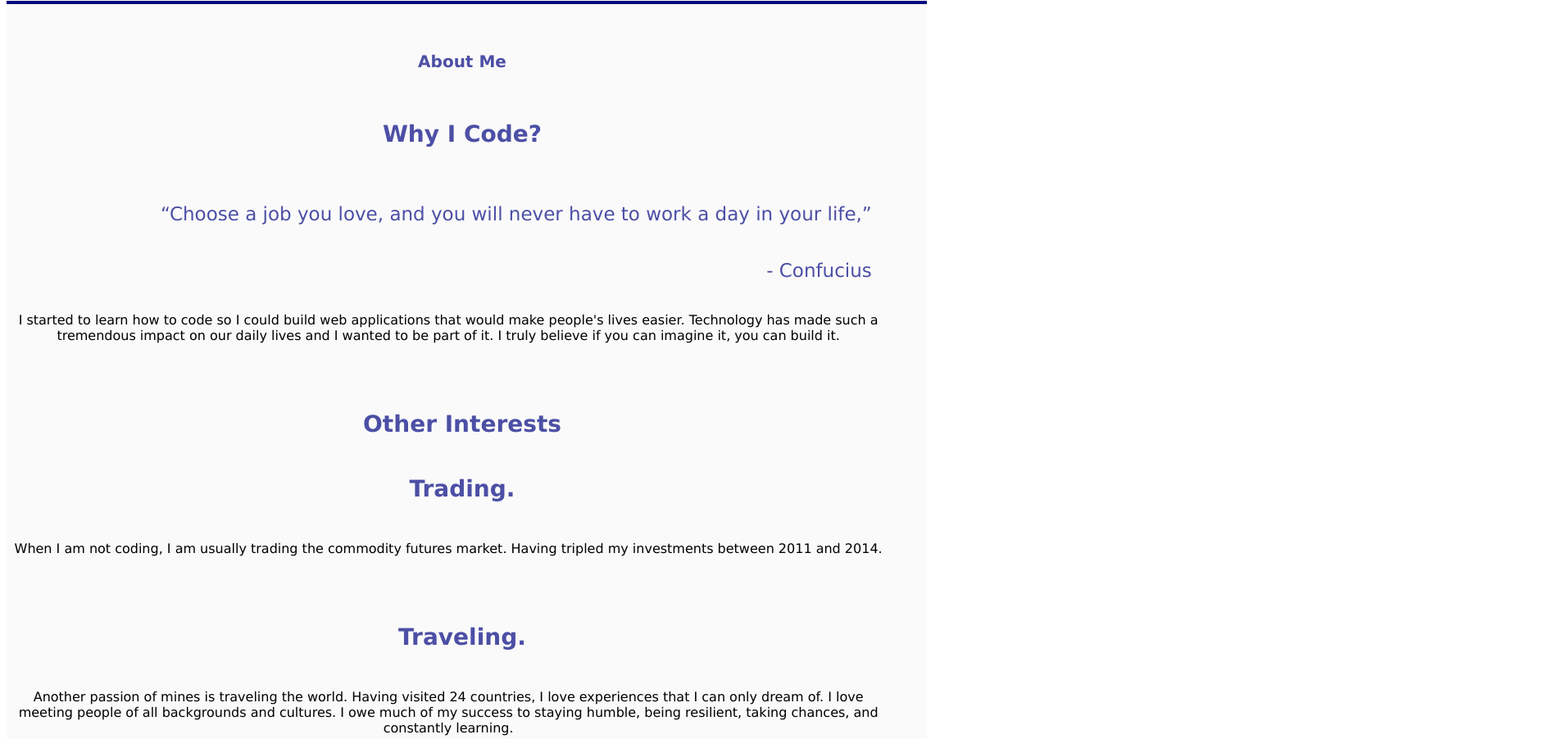
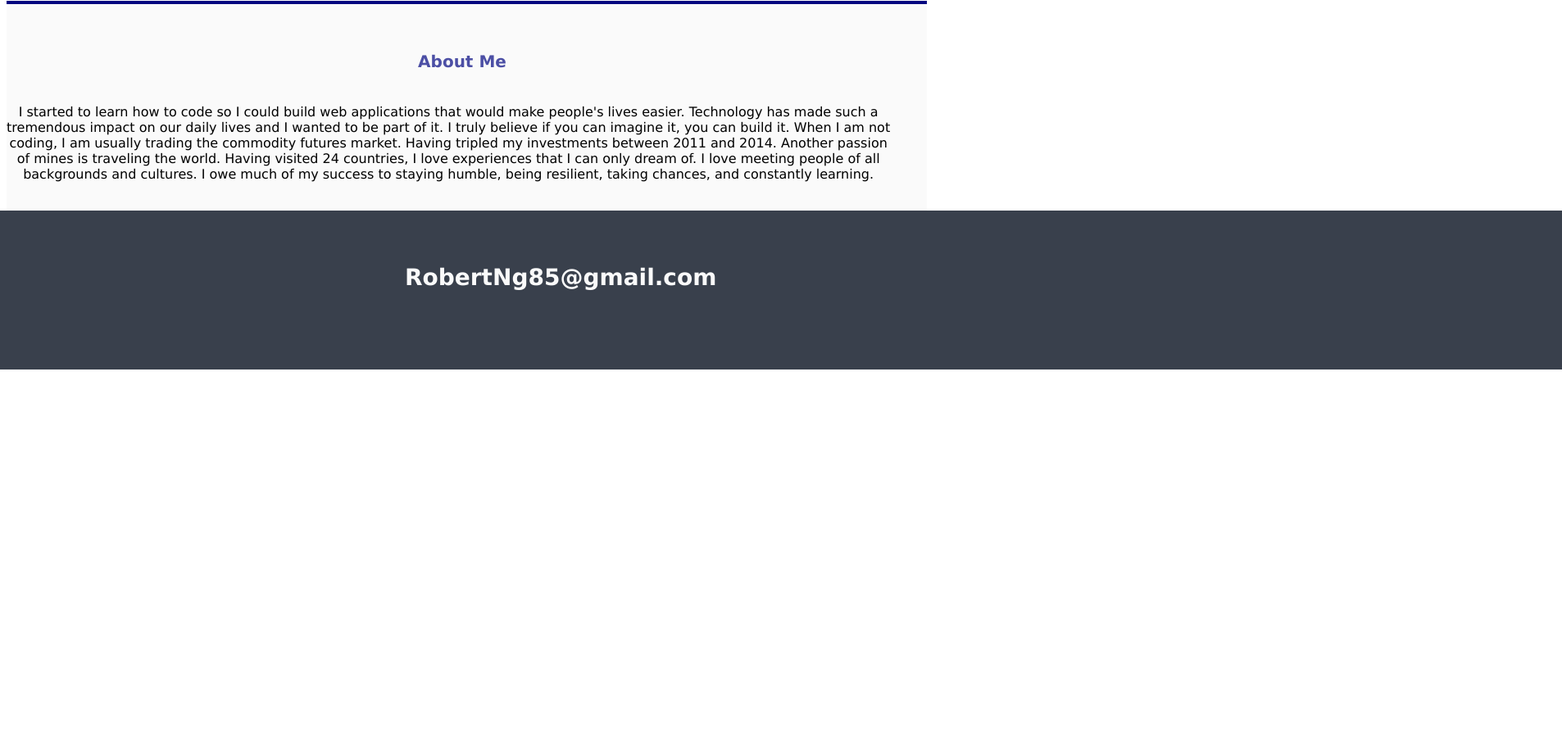
Before and after one commit to robertkng/site, a plain HTML site: page index.html in a window 1280 px wide. Shown: the part 4338-5240 px from the top of the page at 82% size, 1906 px wide, since content can reach past the window. After the commit the page ends 4797 px from the top, so only its background shows below. Drawn offline with nearby package versions, Linux system fonts and the light colour scheme.

Commit message:
Modify layout

```diff
--- a/index.html
+++ b/index.html
@@ -136,35 +136,17 @@
       <h4>
         About Me
       </h4>
-      <h5>
-        Why I Code?
-      </h5>
-        <div id="confucius">
-          <h7 id="quote">“Choose a job you love, and you will never have to work a day in your life,”
-          <br> - Confucius</h7>
-        </div>
         <p>
         I started to learn how to code so I could build web applications that would make people's
         lives easier. Technology has made such a tremendous impact on our daily lives and I wanted
         to be part of it. I truly believe if you can imagine it, you can build it.
-        </p>
-      <br>
-      <h5>
-        Other Interests
-      </h5>
-      <h5>Trading.</h5>
-        <p>
         When I am not coding, I am usually trading the commodity futures market. Having tripled my investments between 2011 and 2014.
-        </p>
-      <br>
-      <h5>Traveling.</h5>
-        <p>
         Another passion of mines is traveling the world. Having visited 24 countries, I love experiences
         that I can only dream of. I love meeting people of all backgrounds and cultures. I owe much of
         my success to staying humble, being resilient, taking chances, and constantly learning.
         </p>
       <br>
-    </div>
+
 
     <div id="footer">
       <h6> RobertNg85@gmail.com </h6>
--- a/style.css
+++ b/style.css
@@ -556,7 +556,7 @@ h5 {
 }
 
 h6 {
-  width: 88%;
+  width: 74%;
 }
 
 .top {
```
